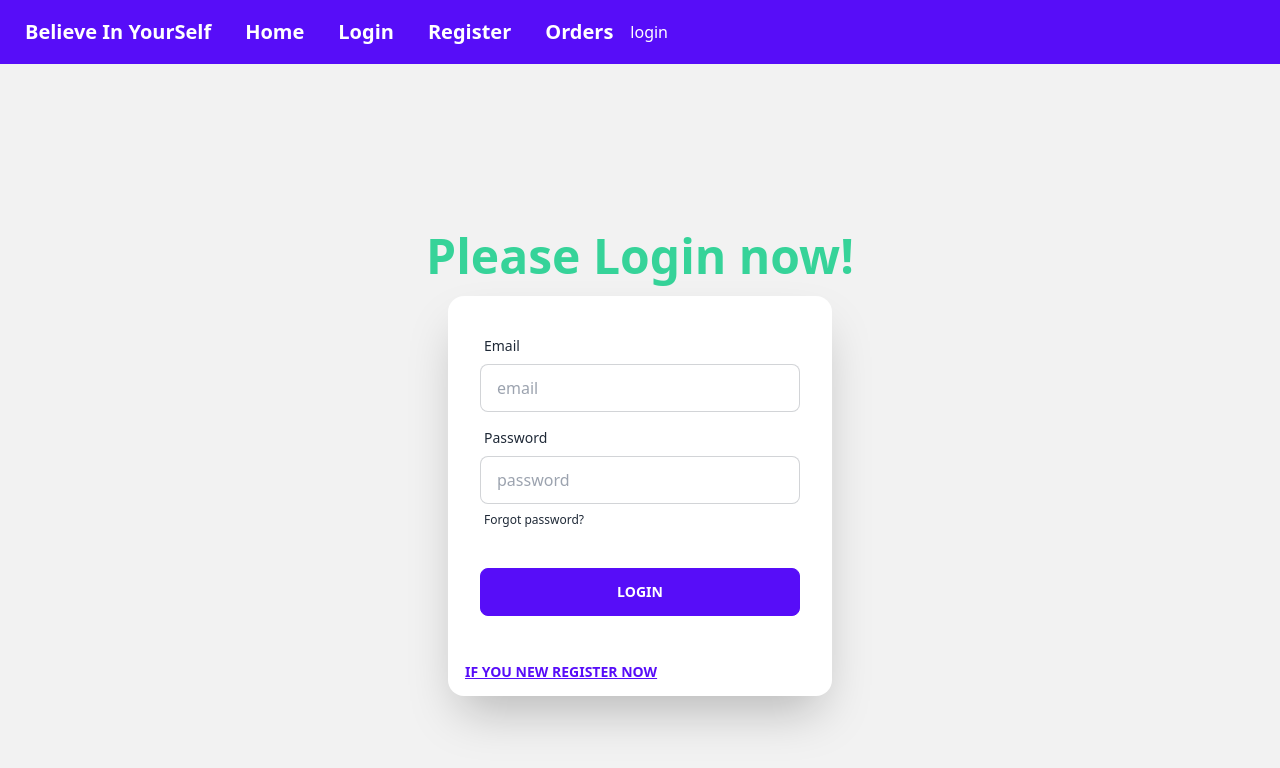
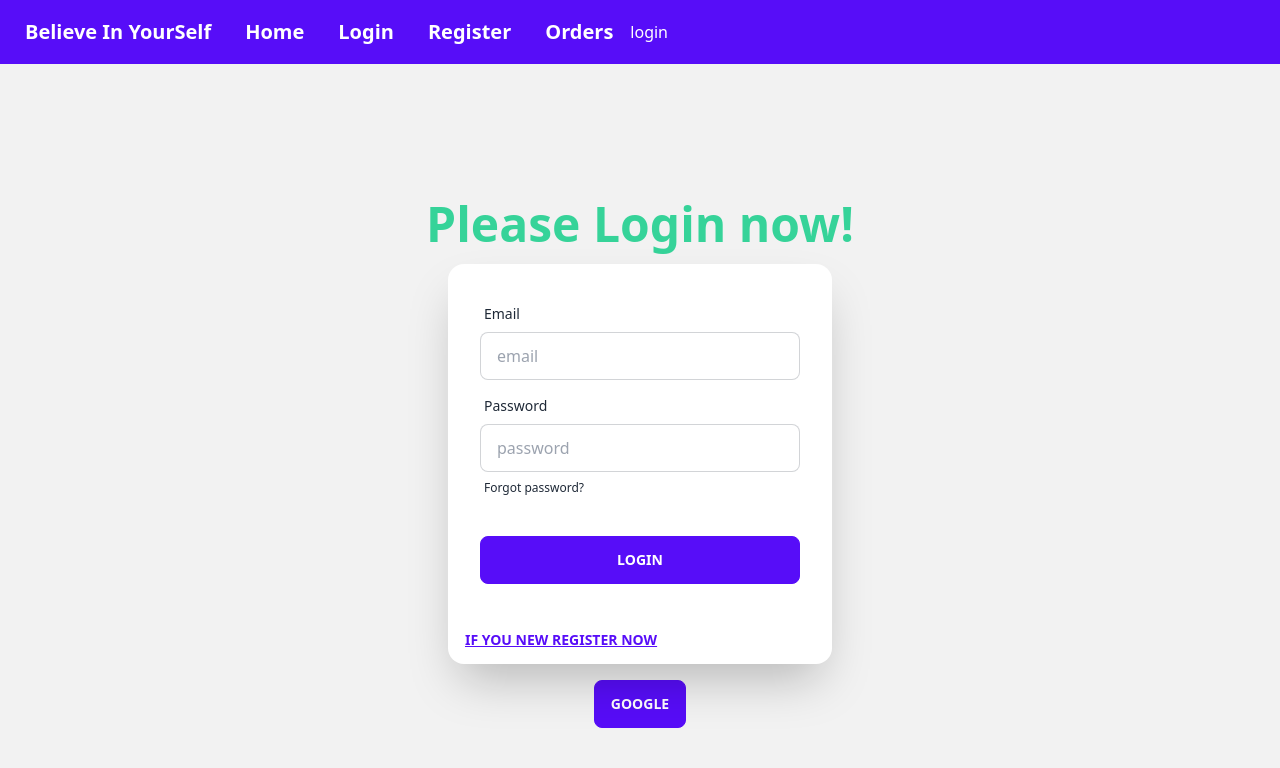
Before and after one commit to Shahinur04/Firebase-Auth-router-tail-dasi, a React (Vite) app: page /login in a window 1280 px wide. Shown: the top 768 px of the page. Built offline with nearby package versions, Linux system fonts and the light colour scheme; no server answers.

Commit message:
complete

```diff
--- a/src/Components/Login.jsx
+++ b/src/Components/Login.jsx
@@ -3,25 +3,34 @@
 import { AuthContext } from "../Providers/AuthProvider";
 
 const Login = () => {
-
-  const {signIn}=useContext(AuthContext);
+  const {signInWithGoogle, signIn } = useContext(AuthContext);
 
   const handleLogin = (event) => {
     event.preventDefault();
     const form = event.target;
-    const email =form.email.value;
-    const password=form.password.value;
-    console.log(email,password)
-    signIn(email,password)
-    .then(result=>{
-      const loggedUser=result.user;
-      console.log(loggedUser)
-      form.reset();
+    const email = form.email.value;
+    const password = form.password.value;
+    console.log(email, password);
+    signIn(email, password)
+      .then((result) => {
+        const loggedUser = result.user;
+        console.log(loggedUser);
+        form.reset();
+      })
+      .then((error) => {
+        console.log(error);
+      });
+  };
+  const handleGoogleLogIn = () => {
+    signInWithGoogle()
+    .then((result) => {
+      const loggedUser = result.user;
+      console.log(loggedUser);
     })
-    .then(error=>{
-      console.log(error)
+    .catch(error =>{
+      console.error(error)
     })
-  }
+  };
   return (
     <div className="hero min-h-screen bg-base-200">
       <div className="hero-content flex-col ">
@@ -64,9 +73,13 @@
             </div>
           </form>
           <Link to="/register">
-          <button className="btn btn-link">If You new Register now</button>
+            <button className="btn btn-link">If You new Register now</button>
           </Link>
-
+        </div>
+        <div>
+          <button onClick={handleGoogleLogIn} className="btn btn-primary">
+            Google
+          </button>
         </div>
       </div>
     </div>
--- a/src/Providers/AuthProvider.jsx
+++ b/src/Providers/AuthProvider.jsx
@@ -1,6 +1,6 @@
 import React, { useState } from 'react';
 import { createContext } from 'react';
-import { createUserWithEmailAndPassword, getAuth, onAuthStateChanged, signInWithEmailAndPassword, signOut} from "firebase/auth";
+import { GoogleAuthProvider, createUserWithEmailAndPassword, getAuth, onAuthStateChanged, signInWithEmailAndPassword, signInWithPopup, signOut} from "firebase/auth";
 import app from '../Firebase/firebase.config';
 import { useEffect } from 'react';
 
@@ -9,6 +9,7 @@
 
 export const AuthContext =createContext(null);
 const auth =getAuth(app);
+const provider = new GoogleAuthProvider();
 
 
 const AuthProvider = ({children}) => {
@@ -21,6 +22,10 @@
     }
     const signIn =(email,password)=>{
         return signInWithEmailAndPassword(auth,email,password);
+    }
+    const signInWithGoogle =()=>{
+        return signInWithPopup(auth,provider);
+
     }
     // observe onState change
     useEffect(()=>{
@@ -43,6 +48,7 @@
         createUser,
         signIn,
         logOut,
+        signInWithGoogle,
 
     }
     return (
```
